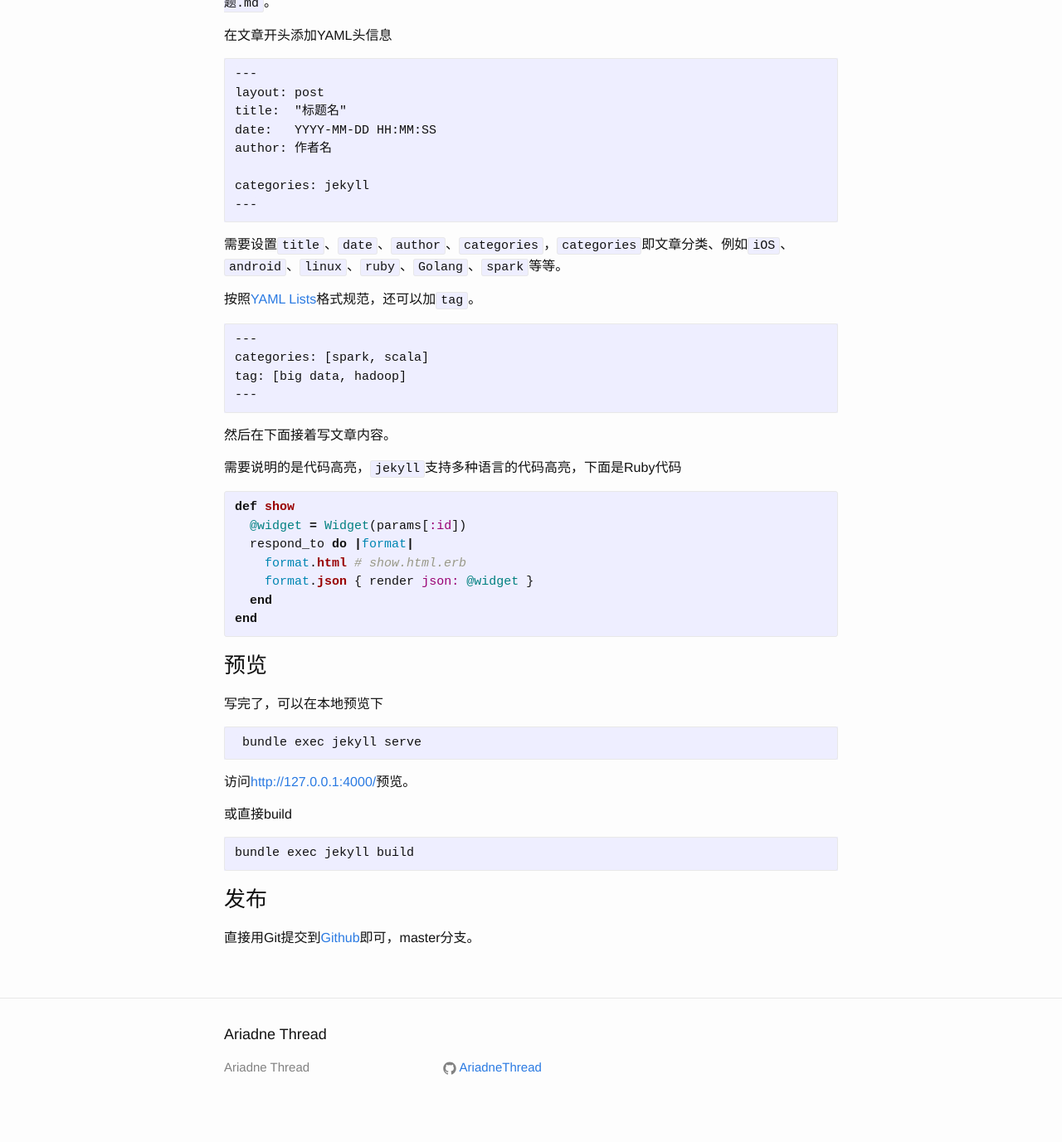
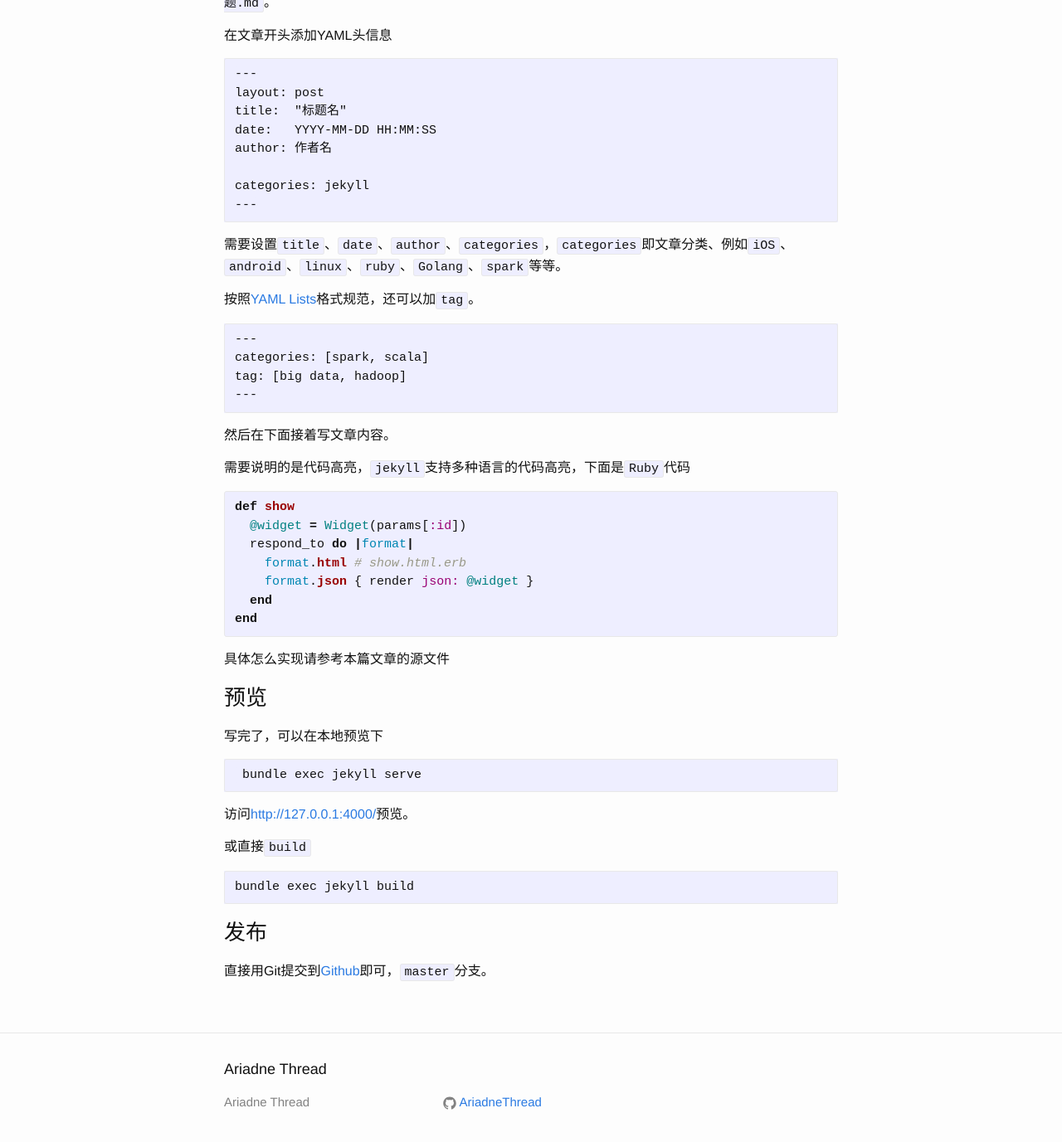
Before and after one commit to AriadneThread/ariadnesthread.github.io, a Jekyll site: the page built from _posts/2016-08-24-如何发布文章.md, in a window 1280 px wide and 1400 px high, scrolled down 1129 px. Shown: the top 1377 px of the window at 83% size. Built offline with Jekyll 4.4.1, drawn with Linux system fonts in a browser that asks for light colours.

Commit message:
代码高亮说明

`````diff
--- a/_posts/2016-08-24-如何发布文章.md
+++ b/_posts/2016-08-24-如何发布文章.md
@@ -74,7 +74,7 @@
 ````
 然后在下面接着写文章内容。
 
-需要说明的是代码高亮，`jekyll`支持多种语言的代码高亮，下面是Ruby代码
+需要说明的是代码高亮，`jekyll`支持多种语言的代码高亮，下面是`Ruby`代码
 
 {% highlight ruby %}
 def show
@@ -86,7 +86,7 @@
 end
 {% endhighlight %}
 
-
+具体怎么实现请参考本篇文章的源文件
 ### 预览
 写完了，可以在本地预览下
 
@@ -94,9 +94,9 @@
 
 访问[http://127.0.0.1:4000/](http://127.0.0.1:4000/)预览。
 
-或直接build
+或直接`build`
 
 	bundle exec jekyll build
 
 ### 发布
-直接用Git提交到[Github](https://github.com/AriadneThread/ariadnethread.github.io)即可，master分支。
+直接用Git提交到[Github](https://github.com/AriadneThread/ariadnethread.github.io)即可，`master`分支。
`````
